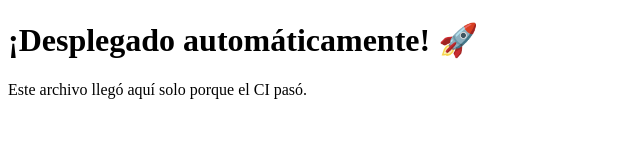
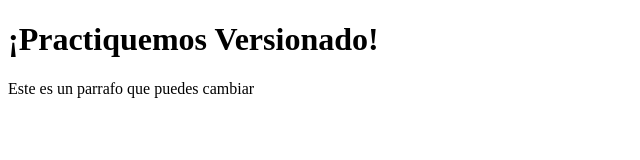
Before and after one commit to JesCastroA/demo-semantic-versioning, a plain HTML site: page index.html in a window 1280 px wide. Shown: the whole page, without its empty margins (0-640 px from the left). Drawn offline with Linux system fonts and the light colour scheme.

Commit message:
Update HTML content for semantic versioning demo

```diff
--- a/index.html
+++ b/index.html
@@ -2,7 +2,7 @@
 <html>
 <head><title>Demo Semantic Versioning</title></head>
 <body>
-  <h1>¡Desplegado automáticamente! 🚀</h1>
-  <p>Este archivo llegó aquí solo porque el CI pasó.</p>
+  <h1>¡Practiquemos Versionado!</h1>
+  <p>Este es un parrafo que puedes cambiar</p>
 </body>
 </html>
```
